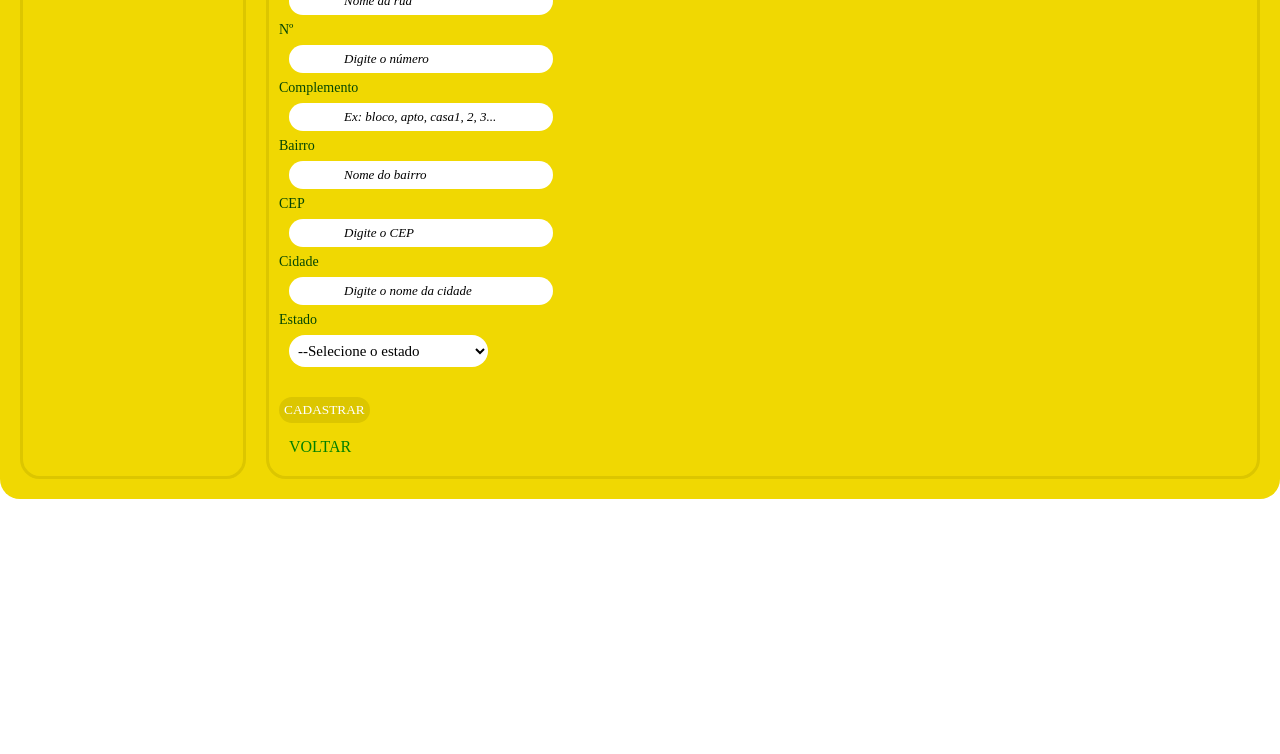
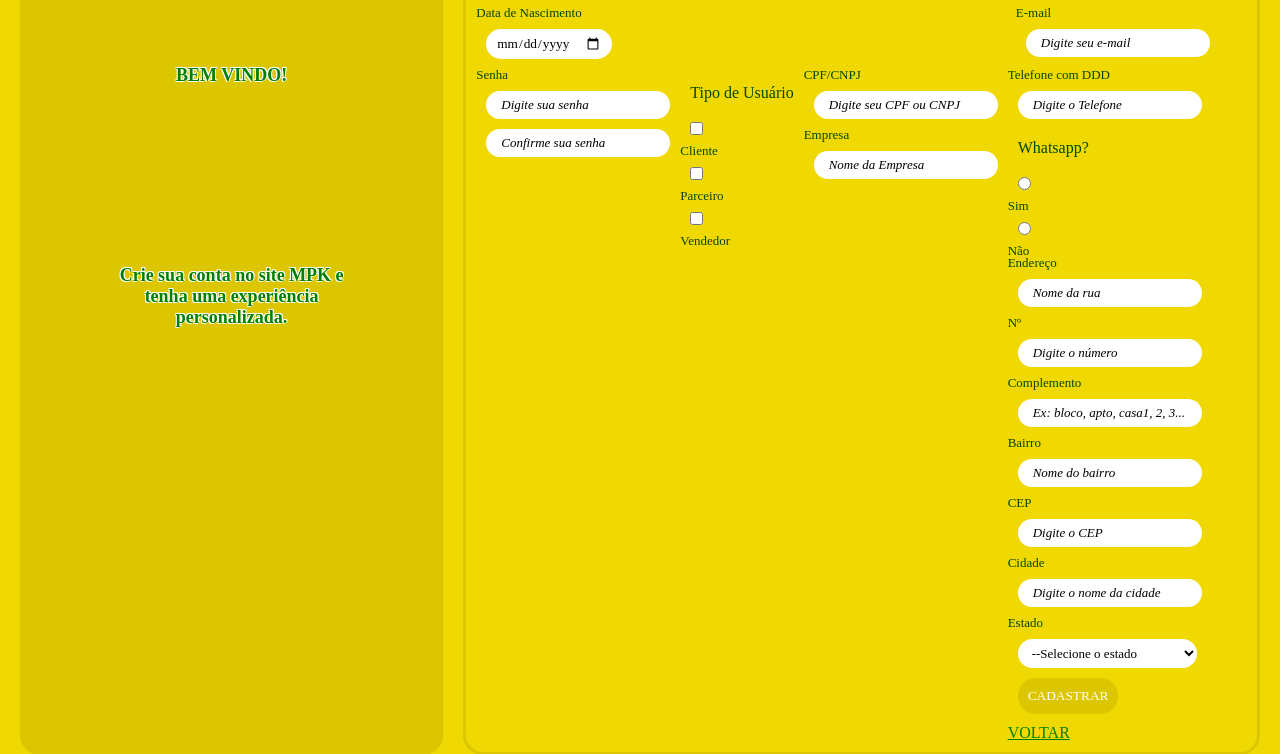
Before and after one commit to MarketplaceLocal/site, a website: page cadastro.html in a window 1280 px wide. Shown: the part 616-1370 px from the top of the page. Before the commit the page ends 1115 px from the top, so only its background shows below. Drawn offline with Linux system fonts and the light colour scheme; a web font is replaced by a local one.

Commit message:
resposividade do form. de cadastro finalizado

```diff
--- a/CSS/cadastro.css
+++ b/CSS/cadastro.css
@@ -1,6 +1,6 @@
 @import url('https://fonts.googleapis.com/css2?family=Goldman&display=swap');
 
-*{
+* {
   margin: 0;
   padding: 0;
   box-sizing: border-box;
@@ -8,48 +8,49 @@
 }
 
 body {
-
+  padding: 0px;
   background-color: #ffff;
-      min-height:100vh;
-      padding:0px;
-      align-content:center;
+  min-height: 100vh;
+  align-content: center;
 }
 
 .container {
-      max-width: 1440px;
-      height: auto;;
-      background-color:#f0d802;
+  max-width: 1440x;
+  height: auto;
+  background-color: #f0d802;
   padding: 10px;
-      margin: 10px auto 0 auto;
+  margin: 10px auto auto;
   border-radius: 20px;
-      display:flex;
+  display: flex;
+  position: absolute;
   box-shadow: 0 0 20px rgba(0, 0, 2, 2, 0.281);
 }
 
-  .container .img{
-      display:block;
-      width: 30%;
-      height:auto;
-      text-align:center;
-      justify-content:center;
-      margin:10px;
-      padding: 10px;
-      border-style:solid;
+.container .img {
+  border-style: double;
+  display: block;
+  height: auto;
+  text-align: center;
+  justify-content: center;
+  margin: 10px;
+  padding: 40px;
+  background-color: #dcc600;
+  border-style: solid;
   border-radius: 20px;
-      border-color:#dcc600;
+  border-color: #dcc600;
 }
 
-  .container .img p{
-      display:flex;
+.container .img p {
+  display: flex;
   height: 200px;
   margin: auto;
-      text-align:center;
+  text-align: center;
   color: green;
-      justify-content:center;
+  justify-content: center;
   padding: 50px;
   font-size: 18px;
-      font-weight:bolder;
-      text-shadow: -1px -1px 0px #FFF, -1px 1px 0px #FFF, 1px -1px 0px #FFF,  1px 0px 0px #FFF;
+  font-weight: bolder;
+  text-shadow: -1px -1px 0px #FFF, -1px 1px 0px #FFF, 1px -1px 0px #FFF, 1px 0px 0px #FFF;
 }
 
 .container form {
@@ -58,95 +59,95 @@
   margin: 10px;
   padding: 10px;
   border-radius: 20px;
-    justify-self:;
   display: flex;
   flex-wrap: wrap;
+  position: relative;
 }
 
-  .container .form h1{
-      font-size: 40px;
-      text-align:center;
-      align-items:center;
+.container .form h1 {
+  padding: 5px;
+  border-radius: 20px;
+  border-style: solid;
+  border-color: #dcc600;
+  font-size: 30px;
+  text-align: center;
+  align-items: center;
   font: bold;
   color: #ffff;
-      margin:10px;
-      text-shadow: -1px -1px 0px rgb(3, 61, 8), 1px 1px 0px rgb(2, 29, 7), 1px 2px 5px green,  1px 0px 0px #FFF;
+  margin: 10px;
+  text-shadow: -1px -1px 0px rgb(3, 61, 8), 1px 1px 0px rgb(2, 29, 7), 1px 2px 5px green, 1px 0px 0px #FFF;
 }
 
-  .container .form p{
+.container .form p {
   margin-top: 5px;
   padding: 10px;
-    color:rgb(4, 70, 4);
-  }
-
-.container .form label{
-    display:flex;
-    font-size: 14px;
-    line-height: 10px;
-    margin-bottom: 5px;
   color: rgb(4, 70, 4);
 }
 
-.container .form input{
+.container .form label {
+  display: flex;
+  font-size: 13px;
+  line-height: 12px;
+  color: rgb(4, 70, 4);
+}
+
+.container .form input {
   display: flex;
   flex-wrap: wrap;
-align-items: center;
   border: none;
   background-color: #fff;
-margin-top:10px;
   margin-bottom: 10px;
-margin: 10px;
-padding: 6px 50px;
+  margin: 10px 10px;
+  padding: 6px 10px ;
   color: black;
   border-radius: 30px;
 }
 
 
-.container .form select{
+.container .form select {
   display: block;
-    width: 70%;
   margin: 10px 10px;
-    padding: 7px 5px;
+  padding: 6px 10px;
   background-color: #fff;
-    text-align:justify;
+  text-align: justify;
   border: none;
-    font-size: 15px;
+  font-size: 13px;
   color: black;
   border-radius: 30px;
 }
 
-  .dataNascimento{
+.dataNascimento {
   display: block;
-    width:70%;
+  width: 70%;
   font-size: 12px;
+}
 
-  }
-  .container .form input:hover{
+
+.container .form input:hover {
   background-color: gainsboro;
 }
 
-  .container .form form input:focus-visible{
+.container .form form input:focus-visible {
   outline: 3px solid green;
 }
 
-  .container .form form input::placeholder{
-      color:black;
-      text-align:left;
+.container .form form input::placeholder {
+  color: black;
+  text-align: left;
   font-size: 13px;
   font-style: italic;
   padding: 5px;
 }
 
 .container .form form input[type="submit"] {
-        background-color:#dcc600;
-        color:#fff;
+  background-color: #dcc600;
+  color: #fff;
   cursor: pointer;
-        margin: 30px 0 0 0;
-        text-transform: uppercase;
   transition: 0.5s;
-        padding: 5px;
+  padding: 10px;
   align-content: center;
   text-align: center;
+  justify-content: center;
   transition: 0.9s;
 }
 
@@ -155,10 +156,10 @@ border-radius: 30px;
 }
 
 
-.container .form  p a{
+.container .form a{
   text-transform: uppercase;
   color: green;
-        text-decoration: none;
+  text-align: center;
 }
 
 
@@ -166,7 +167,8 @@ border-radius: 30px;
   .container .img {
     display: none;
   }
-      .container .form{
+
+  .container .form {
     width: 100%;
   }
 }
--- a/cadastro.html
+++ b/cadastro.html
@@ -1,5 +1,5 @@
 <!DOCTYPE html>
-<html lang="en">
+<html lang="pt-br">
 
 <head>
     <meta charset="UTF-8">
@@ -11,9 +11,7 @@
 
 <body>
 
-
     <main>
-
         <div class="container">
             <div class="img">
 
@@ -23,22 +21,23 @@
                 <br></br>
                 <div>
                     <p>BEM VINDO!</p>
-                    <p>Faça seu cadastro e aproveite ao maximo a sua experiência.</p>
+                    <p>Crie sua conta no site MPK e tenha uma experiência personalizada.</p>
                 </div>
             </div>
 
             <div class="form">
+                <h1>CRIAR CONTA</h1>
 
                 <form action="/usuarios" method="post" enctype="multipart/form-data">
                     <div>
-                        <h1>CRIAR CONTA</h1>
+
                     </div>
 
                     <div>
                         <label for="nome">Nome</label>
                         <input type="text" id="nome" name="nome" placeholder="Digite seu nome" required>
                         <label for="sobrenome">Sobrenome</label>
-                            <input type="text" id="sobrenome" name="sobrenome" placeholder="Digite seu sobrenome"required>
+                        <input type="text" id="sobrenome" name="sobrenome" placeholder="Digite seu sobrenome" required>
                     </div>
 
                     <div>
@@ -53,7 +52,7 @@
 
                     <div class="dataNascimento">
                         <label for="datanascimento">Data de Nascimento</label>
-                            <input type="date"  id="dataNascimento" name="data-de-nascimento">
+                        <input type="date" id="dataNascimento" name="data-de-nascimento">
                     </div>
 
                     <div>
@@ -67,7 +66,7 @@
                         <input type="password" id="password" name="password" placeholder="Confirme sua senha" required>
                     </div>
 
-                        <div class="usuario">
+                    <div>
                         <p>Tipo de Usuário</p>
 
                         <div>
@@ -97,8 +96,7 @@
                         <div>
                             <p>Whatsapp?</p>
 
-                            <div class="contato">
-
+                            <div>
                                 <input type="radio" id="sim" name="resposta" value="sim">
                                 <label for="respostaSim">Sim</label>
 
@@ -115,9 +113,9 @@
                         </div>
 
                         <div>
-
                             <label for="complemento">Complemento</label>
-                            <input type="text" id="complemento" name="complemento" placeholder="Ex: bloco, apto, casa1, 2, 3..." required>
+                            <input type="text" id="complemento" name="complemento"
+                                placeholder="Ex: bloco, apto, casa1, 2, 3..." required>
                             <label for="bairro">Bairro</label>
                             <input type="text" id="bairro" name="bairro" placeholder="Nome do bairro" required>
                             <label for="cep">CEP</label>
@@ -125,12 +123,11 @@
                         </div>
 
                         <div>
-
                             <label for="cidade">Cidade</label>
                             <input type="text" id="cidade" name="cidade" placeholder="Digite o nome da cidade" required>
+                        </div>
 
                         <div>
-
                             <label for="uf">Estado</label>
                             <select name="opcoes" id="opcpes">
                                 <option disabled="disabled" selected="selected"> --Selecione o estado</option>
@@ -163,11 +160,13 @@
                                 <option value="tocantins">TO - Tocantins</option>
                             </select>
                         </div>
-                        </div>
+
                         <div>
                             <input type="submit" value="CADASTRAR">
-                        <p><a href="#">Voltar</a></p>
+                        </div>
 
+                        <div>
+                            <a href="/site/home.html">Voltar</a>
                         </div>
 
                 </form>
```
Also changed, not shown: login.html (+5 -1 lines), Novatela.html (deleted). Lines whose indentation alone changed are shown as unchanged.
